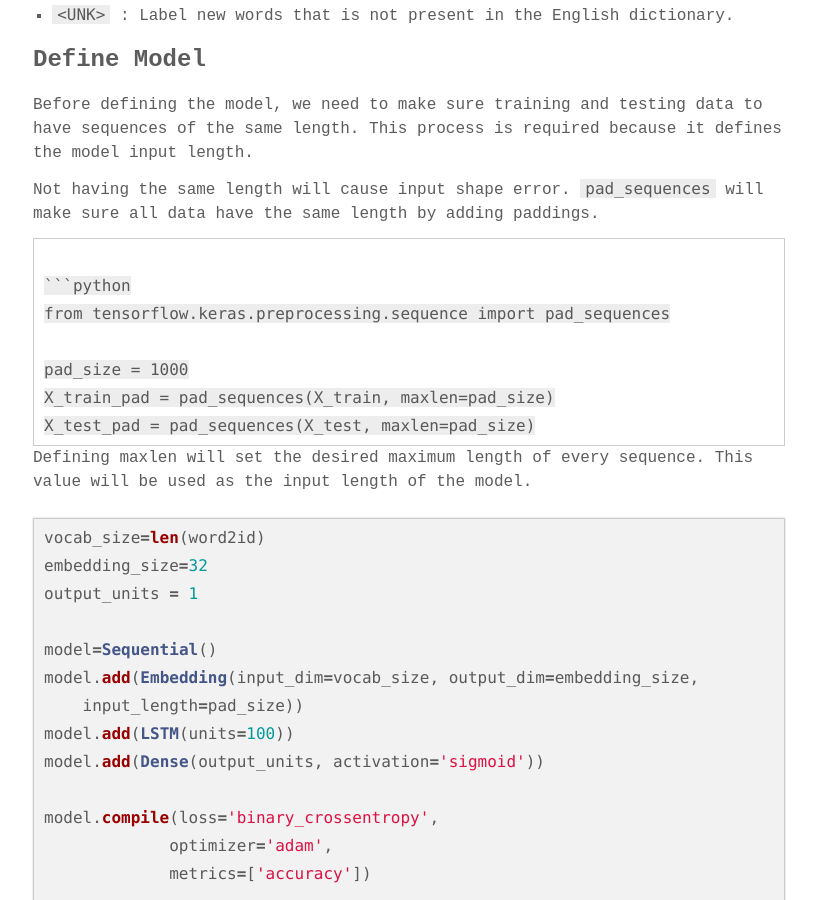
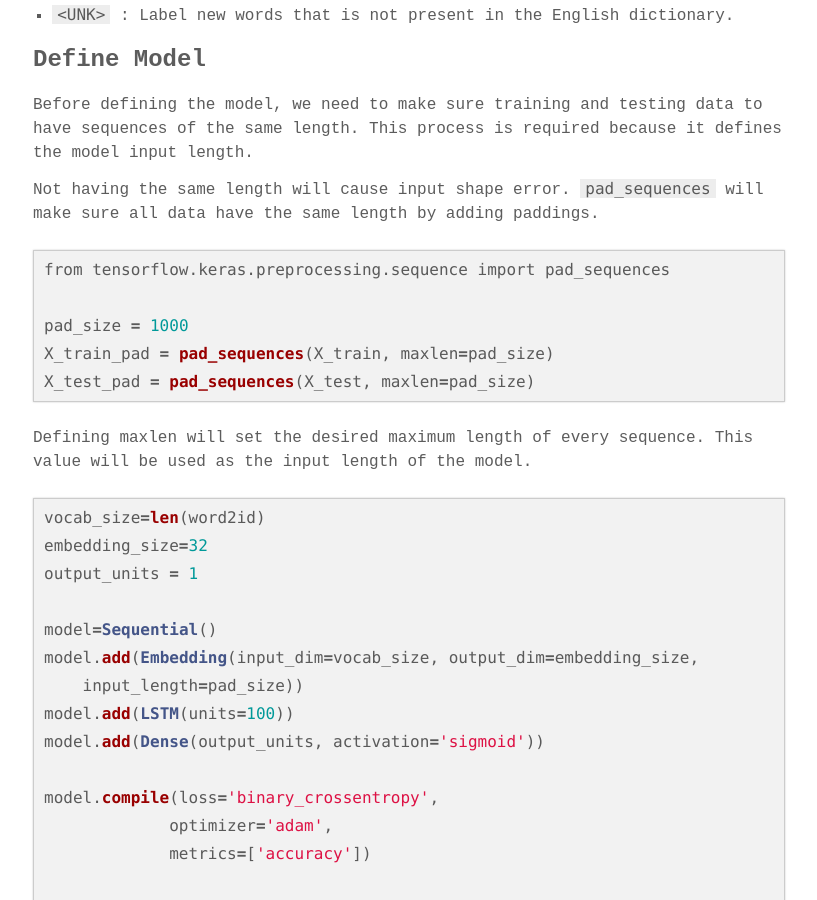
Before and after one commit to devennn/devennn.github.io, a Jekyll site: the page built from _posts/2020-02-16-Basic-LSTM-and-example.md, in a window 1280 px wide and 900 px high, scrolled down 2969 px. Shown: the whole window, without its empty margins (231-1048 px from the left). Built offline with Jekyll 4.4.1, drawn with Linux system fonts in a browser that asks for light colours; some web fonts are replaced.

Commit message:
Update 2020-02-16-Basic-LSTM-and-example.md

````diff
--- a/_posts/2020-02-16-Basic-LSTM-and-example.md
+++ b/_posts/2020-02-16-Basic-LSTM-and-example.md
@@ -99,8 +99,6 @@ Other things to observe from the reconstructed sentence are ```<start>``` and ``
 Before defining the model, we need to make sure training and testing data to have sequences of the same length. This process is required because it defines the model input length.
 
 Not having the same length will cause input shape error. ```pad_sequences``` will make sure all data have the same length by adding paddings.
-
-```tensorflow.keras.preprocessing.sequence.pad_sequences```.
 
 ```python
 from tensorflow.keras.preprocessing.sequence import pad_sequences
````
